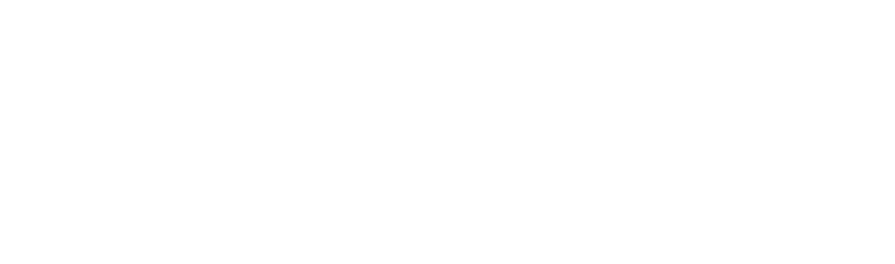
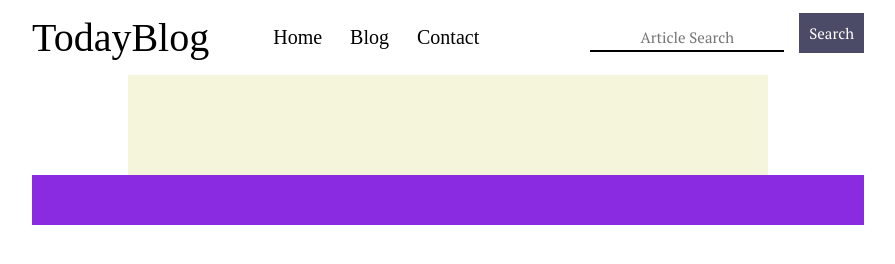
Before and after one commit to rsd-06/responsive-blog-webapp, a plain HTML site: page index.html in a window 1280 px wide. Shown: the whole page, without its empty margins (192-1087 px from the left). Drawn offline with Linux system fonts and the light colour scheme; a web font is replaced by a local one.

Commit message:
Navigation Bar Done

```diff
--- a/css/style.css
+++ b/css/style.css
@@ -0,0 +1,242 @@
+/* LEARNINGS */
+
+/* 1. MARGIN PROPERTY : https://www.w3schools.com/css/css_margin.asp
+
+Margin - Individual Sides
+CSS has properties for specifying the margin for each side of an element:
+
+margin-top
+margin-right
+margin-bottom
+margin-left
+All the margin properties can have the following values:
+
+auto - the browser calculates the margin
+length - specifies a margin in px, pt, cm, etc.
+% - specifies a margin in % of the width of the containing element
+inherit - specifies that the margin should be inherited from the parent element
+Tip: Negative values are allowed.
+
+Margin - Shorthand Property
+
+If the margin property has four values:
+
+margin: 25px 50px 75px 100px;
+top margin is 25px
+right margin is 50px
+bottom margin is 75px
+left margin is 100px
+
+If the margin property has three values:
+
+margin: 25px 50px 75px;
+top margin is 25px
+right and left margins are 50px
+bottom margin is 75px
+
+If the margin property has two values:
+
+margin: 25px 50px;
+top and bottom margins are 25px
+right and left margins are 50px
+
+If the margin property has one value:
+
+margin: 25px;
+all four margins are 25px */
+
+/* /*CSS VARIABLES :
+
+The var() function is used to insert the value of a CSS variable.
+
+CSS variables have access to the DOM, which means that you can create variables with local or global scope,
+change the variables with JavaScript, and change the variables based on media queries.
+
+A good way to use CSS variables is when it comes to the colors of your design.
+Instead of copy and paste the same colors over and over again, you can place them in variables.
+
+
+
+
+Syntax of the var() Function
+The var() function is used to insert the value of a CSS variable.
+
+The syntax of the var() function is as follows:
+
+var(--name, value)
+Value	Description
+name	Required. The variable name (must start with two dashes)
+value	Optional. The fallback value (used if the variable is not found)
+
+Note: The variable name must begin with two dashes (--) and it is case sensitive!
+
+How var() Works
+First of all: CSS variables can have a global or local scope.
+
+Global variables can be accessed/used through the entire document,
+while local variables can be used only inside the selector where it is declared.
+
+To create a variable with global scope, declare it inside the :root selector.
+The :root selector matches the document's root element.
+
+To create a variable with local scope, declare it inside the selector that is going to use it.
+
+Advantages of using var() are:
+makes the code easier to read (more understandable)
+makes it much easier to change the color values
+
+First, we declare two global variables (--blue and --white).
+Then, we use the var() function to insert the value of the variables later in the style sheet:
+
+:root {
+  --blue: #1e90ff;
+  --white: #ffffff;
+}
+
+body { background-color: var(--blue); }
+
+h2 { border-bottom: 2px solid var(--blue); }
+
+.container {
+  color: var(--blue);
+  background-color: var(--white);
+  padding: 15px;
+}
+
+button {
+  background-color: var(--white);
+  color: var(--blue);
+  border: 1px solid var(--blue);
+  padding: 5px;
+}
+
+*/
+
+/* FLEXBOX : ( learn it )
+Making display : flex of any element, MAKES THE ITEMS INSIDE THAT ELEMENT TO GET BESIDE EACH OTHER .
+always makes the content inside the element we have set display to flex, side by side.
+*/
+
+/* PADDING :
+Padding is used to create space around an element's content, inside of any defined borders.
+
+The CSS padding properties are used to generate space around an element's content, inside of any defined borders.
+
+With CSS, you have full control over the padding.
+There are properties for setting the padding for each side of an element (top, right, bottom, and left).
+
+Padding - Individual Sides
+CSS has properties for specifying the padding for each side of an element:
+
+padding-top
+padding-right
+padding-bottom
+padding-left
+All the padding properties can have the following values:
+
+length - specifies a padding in px, pt, cm, etc.
+% - specifies a padding in % of the width of the containing element
+inherit - specifies that the padding should be inherited from the parent element
+Note: Negative values are not allowed.
+
+Padding - Shorthand Property - SAME AS WIDTH
+
+Padding and Element Width
+The CSS width property specifies the width of the element's content area.
+The content area is the portion inside the padding, border, and margin of an element (the box model).
+
+So, if an element has a specified width, the padding added to that element will be added to the total width of the element.
+This is often an undesirable result.
+
+Example
+Here, the <div> element is given a width of 300px.
+However, the actual width of the <div> element will be 350px (300px + 25px of left padding + 25px of right padding):
+
+div {
+  width: 300px;
+  padding: 25px;
+}
+
+
+
+
+
+
+<----->IMP<----->
+To keep the width at 300px, no matter the amount of padding, you can use the box-sizing property. This causes the element to maintain its actual width; if you increase the padding, the available content space will decrease.
+
+Example
+Use the box-sizing property to keep the width at 300px, no matter the amount of padding:
+
+div {
+  width: 300px;
+  padding: 25px;
+  box-sizing: border-box;
+}
+
+*/
+
+*{
+    margin : 0;
+    padding : 0;
+}
+
+.container{
+    margin : 0;
+    padding : 0;
+}
+
+.navigation {
+    font-family: var(--font1-heading);
+    font-weight: var(--font1-heading-weight);
+    height : 75px;
+    /* background-color: aquamarine; */
+    display: flex;
+    justify-content: space-between;
+    align-items: center;
+}
+
+.nav-left{
+    font-size: 40px;
+    display: flex;
+    /* WILL MAKE THE CONTENT INSIDE nav-left BESIDE EACH OTHER RATHER THAN BEING BELOW EACH OTHER.
+    i.e will make the span and ul beside each other !
+     */
+}
+
+.nav-left ul{
+    display: flex;
+    /* WILL MAKE THE LIST ITEMS INSIDE UL, BESIDE EACH OTHER, RATHER THAN BEING BELOW EACH OTHER. */
+    align-items: center;
+    margin: 0 50px;
+    /* THIS GIVES THE MARGIN TO WHOLE OF UL I.E THE ENDS OF UL  */
+    font-size: 20px;
+}
+
+.nav-left ul li{
+    list-style: none;
+    margin : 0 14px;
+    /* upper and down margin of li elements are 0 and right left of each li element is 14px. */
+    font-family: var(--font2x-subheading);
+}
+
+.nav-left ul li a{
+    text-decoration: none ;
+    color : black;
+}
+
+.nav-right{
+    display: flex;
+    align-items: center;
+    font-size : 40px
+}
+
+.content {
+    height : 100px;
+    background-color: beige;
+}
+
+.footer {
+    height : 50px;
+    background-color: blueviolet;
+}
--- a/css/utils.css
+++ b/css/utils.css
@@ -0,0 +1,165 @@
+/* LEARNINGS : */
+
+/*MARGIN :
+vw : viewport-width
+vh : viewport-height
+ */
+
+/*CSS VARIABLES :
+The var() function is used to insert the value of a CSS variable.
+
+CSS variables have access to the DOM, which means that you can create variables with local or global scope,
+change the variables with JavaScript, and change the variables based on media queries.
+
+A good way to use CSS variables is when it comes to the colors of your design.
+Instead of copy and paste the same colors over and over again, you can place them in variables.
+
+
+
+
+Syntax of the var() Function
+The var() function is used to insert the value of a CSS variable.
+
+The syntax of the var() function is as follows:
+
+var(--name, value)
+Value	Description
+name	Required. The variable name (must start with two dashes)
+value	Optional. The fallback value (used if the variable is not found)
+
+Note: The variable name must begin with two dashes (--) and it is case sensitive!
+
+How var() Works
+First of all: CSS variables can have a global or local scope.
+
+Global variables can be accessed/used through the entire document,
+while local variables can be used only inside the selector where it is declared.
+
+To create a variable with global scope, declare it inside the :root selector.
+The :root selector matches the document's root element.
+
+To create a variable with local scope, declare it inside the selector that is going to use it.
+
+Advantages of using var() are:
+makes the code easier to read (more understandable)
+makes it much easier to change the color values
+
+First, we declare two global variables (--blue and --white).
+Then, we use the var() function to insert the value of the variables later in the style sheet:
+
+:root {
+  --blue: #1e90ff;
+  --white: #ffffff;
+}
+
+body { background-color: var(--blue); }
+
+h2 { border-bottom: 2px solid var(--blue); }
+
+.container {
+  color: var(--blue);
+  background-color: var(--white);
+  padding: 15px;
+}
+
+button {
+  background-color: var(--white);
+  color: var(--blue);
+  border: 1px solid var(--blue);
+  padding: 5px;
+}
+
+ */
+
+
+
+@import url('https://fonts.googleapis.com/css2?family=DM+Serif+Text&display=swap');
+@import url('https://fonts.googleapis.com/css2?family=DM+Serif+Text&family=Playfair+Display:ital,wght@0,400..900;1,400..900&display=swap');
+@import url('https://fonts.googleapis.com/css2?family=DM+Serif+Text&family=PT+Serif:ital,wght@0,400;0,700;1,400;1,700&family=Playfair+Display:ital,wght@0,400..900;1,400..900&display=swap');
+
+:root{
+    --main-bg-color : pink;
+    --font1-heading : "DM Serif Text", serif;
+    --font1-heading-weight : 400;
+    --font2-subheading : "PT Serif", serif;
+    --font3-content : "Playfair Display", serif;
+}
+
+.max-width-1{
+    max-width: 65vw;
+}
+
+.max-width-2{
+    max-width: 50vw;
+}
+
+.m-auto{
+    margin : auto;
+    /* THIS CLASS WILL CENTER THE ELEMEN WHEREVER IT IS APPLIED TOO */
+}
+
+.form-input{
+    margin : 0px 15px;
+    padding: 3px 5px;
+    font-size : 15px;
+    border : none;
+    outline:none;
+    border-bottom: 2px solid black;
+    background-color: transparent;
+    /* background-image: url('magnifying-glass-solid.svg'); https://www.w3schools.com/cssref/css3_pr_background-size.php*! */
+    background-repeat: no-repeat;
+    /*!*background repeats stops image from repeating itself. otherwise less the size of image, it repeats itself that much to fill the space*!*/
+    background-size: 35px;
+    background-position: left center;
+    font-family: var(--font2-subheading);
+    text-align: center;
+
+
+}
+
+.form-btn{
+    border: none;
+    box-sizing: border-box;
+    /* Padding and Element Width and Box-sizing :
+The CSS width property specifies the width of the element's content area.
+The content area is the portion inside the padding, border, and margin of an element (the box model).
+
+So, if an element has a specified width, the padding added to that element will be added to the total width of the element.
+This is often an undesirable result.
+
+Example
+Here, the <div> element is given a width of 300px.
+However, the actual width of the <div> element will be 350px (300px + 25px of left padding + 25px of right padding):
+
+div {
+  width: 300px;
+  padding: 25px;
+}
+
+
+
+
+
+
+<----->IMP<----->
+To keep the width at 300px, no matter the amount of padding, you can use the box-sizing property. This causes the element to maintain its actual width; if you increase the padding, the available content space will decrease.
+
+Example
+Use the box-sizing property to keep the width at 300px, no matter the amount of padding:
+
+div {
+  width: 300px;
+  padding: 25px;
+  box-sizing: border-box;
+}
+    */
+    background-color: #4B4A67;
+    color: white;
+    padding : 10px 10px;
+    margin-bottom : 10px;
+    align-items: center;
+    cursor: pointer;
+    font-family : var(--font2-subheading);
+    text-align : center;
+    font-size : 15px;
+}
--- a/index.html
+++ b/index.html
@@ -3,20 +3,38 @@
 <head>
     <meta charset="UTF-8">
     <meta name="viewport" content="width=device-width, initial-scale=1.0">
+    <link rel="stylesheet" href="css/utils.css">
+    <!-- utils css need to be loaded first before style stylesheet, because utils contains basic styles of the page overall. -->
     <link rel="stylesheet" href="css/style.css">
-    <link rel="stylesheet" href="css/utils.css">
     <title>TodayBlog - Blog In & Out</title>
 </head>
 <body>
-    <nav class="navigation">
+    <div class="container">
 
-    </nav>
-    <div class="content">
+        <nav class="navigation max-width-1 m-auto">
+            <div class="nav-left">
+                <span>TodayBlog</span>
+                <ul>
+                    <li><a href="index.html">Home</a></li>
+                    <li><a href="blog.html">Blog</a></li>
+                    <li><a href="contact.html">Contact</a></li>
+                </ul>
+            </div>
+            <div class="nav-right">
+                <input class="form-input" type="text" placeholder="Article Search">
+                <input class="form-btn" type="button" value="Search">
+            </div>
+        </nav>
+
+        <div class="content max-width-2 m-auto">
+
+        </div>
+        <div class="footer max-width-1 m-auto">
+
+        </div>
 
     </div>
-    <div class="footer">
 
-    </div>
 
 
 
```
